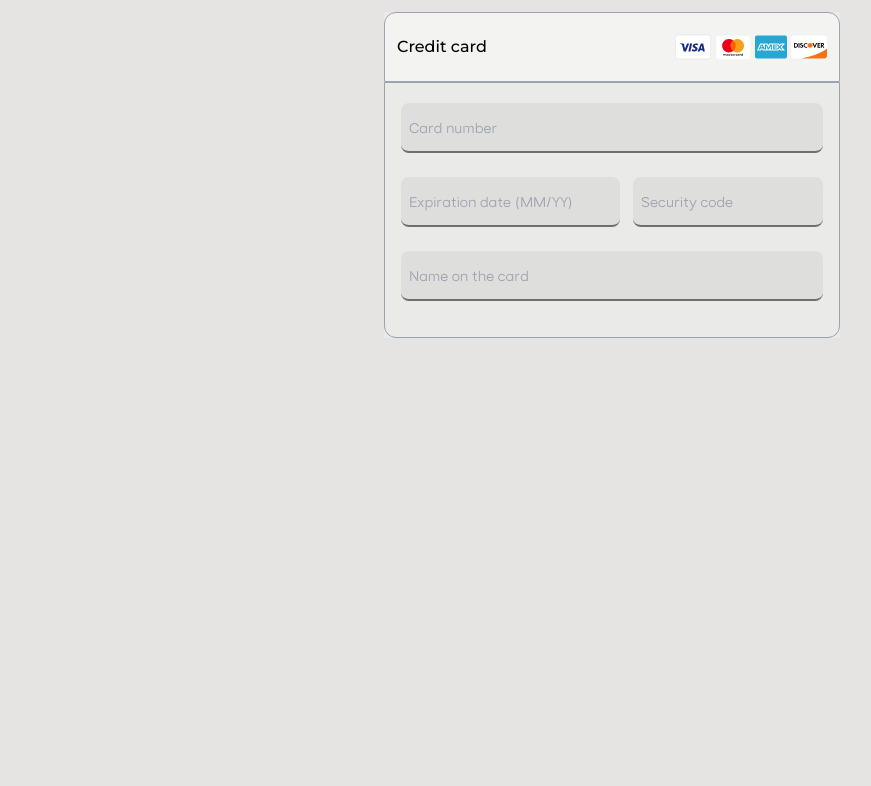
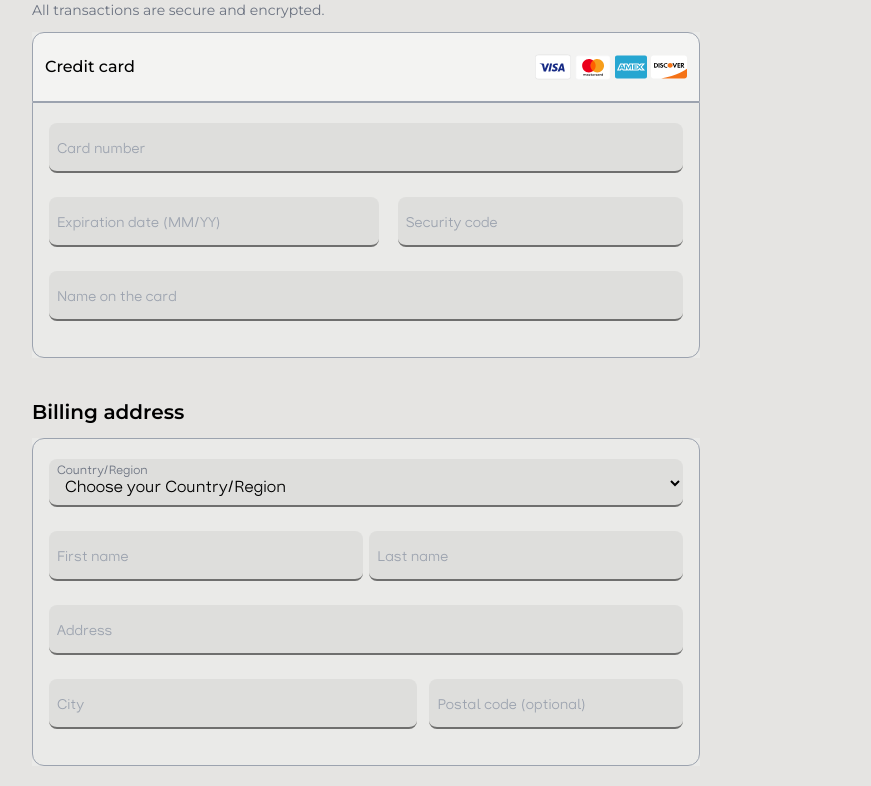
Before and after one commit to Eloi-Shema/Trapeloi-Website-Typescript, a React (Vite) app: page /checkout in a window 1280 px wide. Shown: the part 470-1256 px from the top of the page, without its empty margins (28-899 px from the left). Before the commit the page ends 864 px from the top, so only its background shows below. Built offline with nearby package versions, Linux system fonts and the light colour scheme; a web font is replaced by a local one.

Commit message:
Positioning of checkout page

```diff
--- a/src/Components/FAQ/FAQ.tsx
+++ b/src/Components/FAQ/FAQ.tsx
@@ -1,5 +1,4 @@
 import React, { useState } from "react";
-import "./FAQ.css";
 import arrow from "../../assets/icons/up-icon.png";
 import { motion } from "framer-motion";
 
--- a/src/Components/Footer/Footer.css
+++ /dev/null
@@ -1,8 +0,0 @@
-.privacy p {
-  margin-left: 20px;
-  transition: all 0.3s;
-}
-.privacy p:hover {
-  text-decoration: underline;
-  cursor: pointer;
-}
--- a/src/Components/Footer/Footer.tsx
+++ b/src/Components/Footer/Footer.tsx
@@ -1,5 +1,4 @@
 import React from "react";
-import "./Footer.css";
 import logo from "../../assets/logo-white.png";
 import {
   GmailIcon,
--- a/src/Pages/Checkout/Checkout.css
+++ b/src/Pages/Checkout/Checkout.css
@@ -21,7 +21,7 @@
   transition: background-color 9999s ease-in-out 0s;
 }
 
-.check-box span {
+.checkout-checkbox span {
   display: flex;
   width: 18px;
   height: 18px;
@@ -32,21 +32,21 @@
   position: relative;
   cursor: pointer;
 }
-.dark .check-box span {
+.dark .checkout-checkbox span {
   background-color: rgb(9, 16, 15);
   border: 1px solid rgb(115, 137, 135);
 }
 
-.check-box input:checked + span {
+.checkout-checkbox input:checked + span {
   background-color: rgb(168, 40, 248);
   border: 1px solid transparent;
 }
-.dark .check-box input:checked + span {
+.dark .checkout-checkbox input:checked + span {
   background-color: rgb(0, 182, 173);
   border: 1px solid transparent;
 }
 
-.check-box input:checked + span:after {
+.checkout-checkbox input:checked + span:after {
   content: "";
   position: absolute;
   left: 5px;
--- a/src/Pages/Checkout/Checkout.tsx
+++ b/src/Pages/Checkout/Checkout.tsx
@@ -40,10 +40,10 @@ const Checkout = () => {
   };
 
   return (
-    <div className="layout h-screen  bg-platinum dark:bg-bgBlack dark:text-white text-black font-montserrat">
+    <main className="layout flex xs:flex-col lg:flex-row bg-platinum dark:bg-bgBlack dark:text-white text-black font-montserrat px-10 py-5">
       <AltHeader2 />
 
-      <div className=" flex flex-col items-center mt-16 px-5">
+      <div className="flex flex-col lg:w-[59%] mt-16 px-5 overflow-hidden">
         <div className="flex flex-col items-center justify-center gap-3 mt-3">
           <p className="text-sm text-gray-600 dark:text-gray-300">
             Express checkout
@@ -86,7 +86,7 @@ const Checkout = () => {
             </label>
           </form>
           <div className="flex items-center mb-10">
-            <label className="check-box flex">
+            <label className="checkout-checkbox flex">
               <input type="checkbox" className="hidden" />
               <span className="transition-all duration-150 ease-linear"></span>
             </label>
@@ -97,7 +97,7 @@ const Checkout = () => {
           </div>
         </div>
 
-        <div className="leading-5">
+        <div className="leading-5 mb-10">
           <h3 className="font-semibold text-xl mb-3 font-montserrat">
             Payment
           </h3>
@@ -200,8 +200,124 @@ const Checkout = () => {
             </div>
           </div>
         </div>
+
+        <div className="leading-5">
+          <h3 className="font-semibold text-xl mb-3 font-montserrat">
+            Billing address
+          </h3>
+
+          <div className="bg-white/20 dark:bg-white/5">
+            <div className="payment flex flex-col px-4 gap-2 py-5 rounded-xl border border-gray-400 dark:border-gray-700">
+              <form className="relative flex flex-col">
+                <select
+                  id="country"
+                  className="peer w-full bg-black/5 dark:bg-white/5 px-3 pt-5 pb-2 mb-4 text-black dark:text-white rounded-lg border-b-2 border-black/50 dark:border-white/70 dark:focus:border-transparent focus:border-transparent dark:focus:border-blueGreen outline-none focus:ring-2 focus:ring-black/50 dark:focus:ring-white/60 transition-all duration-300"
+                >
+                  <option>Choose your Country/Region</option>
+                </select>
+
+                <label
+                  htmlFor="country"
+                  className="absolute left-2 top-1 text-gray-500 text-xs transition-all peer-placeholder-shown:top-1/4  peer-placeholder-shown:text-sm peer-placeholder-shown:text-gray-400 peer-focus:top-1 peer-focus:text-xs peer-focus:text-gray-500 dark:peer-focus:text-gray-400"
+                >
+                  Country/Region
+                </label>
+              </form>
+
+              <div className="flex items-center justify-between">
+                <form className="relative flex flex-col basis-[49.5%]">
+                  <input
+                    type="text"
+                    id="first-name"
+                    autoComplete="name"
+                    placeholder=""
+                    className="peer w-full bg-black/5 dark:bg-white/5 px-3 pt-5 pb-2 mb-4 text-black dark:text-white rounded-lg border-b-2 border-black/50 dark:border-white/70 dark:focus:border-transparent focus:border-transparent dark:focus:border-blueGreen outline-none focus:ring-2 focus:ring-black/50 dark:focus:ring-white/60 transition-all duration-300"
+                  />
+                  <label
+                    htmlFor="first-name"
+                    className="absolute left-2 top-1 text-gray-500 text-xs transition-all peer-placeholder-shown:top-1/4  peer-placeholder-shown:text-sm peer-placeholder-shown:text-gray-400 peer-focus:top-1 peer-focus:text-xs peer-focus:text-gray-500 dark:peer-focus:text-gray-400"
+                  >
+                    First name
+                  </label>
+                </form>
+
+                <form
+                  autoComplete="off"
+                  className="relative flex flex-col basis-[49.5%]"
+                >
+                  <input
+                    type="text"
+                    id="last-name"
+                    autoComplete="name"
+                    placeholder=""
+                    className="peer w-full bg-black/5 dark:bg-white/5 px-3 pt-5 pb-2 mb-4 text-black dark:text-white rounded-lg border-b-2 border-black/50 dark:border-white/70 dark:focus:border-transparent focus:border-transparent dark:focus:border-blueGreen outline-none focus:ring-2 focus:ring-black/50 dark:focus:ring-white/60 transition-all duration-300"
+                  />
+                  <label
+                    htmlFor="last-name"
+                    className="absolute left-2 top-1 text-gray-500 text-xs transition-all peer-placeholder-shown:top-1/4  peer-placeholder-shown:text-sm peer-placeholder-shown:text-gray-400 peer-focus:top-1 peer-focus:text-xs peer-focus:text-gray-500 dark:peer-focus:text-gray-400"
+                  >
+                    Last name
+                  </label>
+                </form>
+              </div>
+
+              <form className="relative flex flex-col">
+                <input
+                  type="text"
+                  id="address"
+                  autoComplete="billing address-line1"
+                  placeholder=""
+                  className="peer w-full bg-black/5 dark:bg-white/5 px-3 pt-5 pb-2 mb-4 text-black dark:text-white rounded-lg border-b-2 border-black/50 dark:border-white/70 dark:focus:border-transparent focus:border-transparent dark:focus:border-blueGreen outline-none focus:ring-2 focus:ring-black/50 dark:focus:ring-white/60 transition-all duration-300"
+                />
+                <label
+                  htmlFor="address"
+                  className="absolute left-2 top-1 text-gray-500 text-xs transition-all peer-placeholder-shown:top-1/4  peer-placeholder-shown:text-sm peer-placeholder-shown:text-gray-400 peer-focus:top-1 peer-focus:text-xs peer-focus:text-gray-500 dark:peer-focus:text-gray-400"
+                >
+                  Address
+                </label>
+              </form>
+
+              <div className="flex items-center justify-between">
+                <form className="relative flex flex-col basis-[58%]">
+                  <input
+                    type="text"
+                    id="city"
+                    autoComplete="off"
+                    placeholder=""
+                    className="peer w-full bg-black/5 dark:bg-white/5 px-3 pt-5 pb-2 mb-4 text-black dark:text-white rounded-lg border-b-2 border-black/50 dark:border-white/70 dark:focus:border-transparent focus:border-transparent dark:focus:border-blueGreen outline-none focus:ring-2 focus:ring-black/50 dark:focus:ring-white/60 transition-all duration-300"
+                  />
+                  <label
+                    htmlFor="city"
+                    className="absolute left-2 top-1 text-gray-500 text-xs transition-all peer-placeholder-shown:top-1/4  peer-placeholder-shown:text-sm peer-placeholder-shown:text-gray-400 peer-focus:top-1 peer-focus:text-xs peer-focus:text-gray-500 dark:peer-focus:text-gray-400"
+                  >
+                    City
+                  </label>
+                </form>
+
+                <form
+                  autoComplete="off"
+                  className="relative flex flex-col basis-[40%]"
+                >
+                  <input
+                    type="text"
+                    id="post"
+                    autoComplete="postal-code"
+                    placeholder=""
+                    className="peer w-full bg-black/5 dark:bg-white/5 px-3 pt-5 pb-2 mb-4 text-black dark:text-white rounded-lg border-b-2 border-black/50 dark:border-white/70 dark:focus:border-transparent focus:border-transparent dark:focus:border-blueGreen outline-none focus:ring-2 focus:ring-black/50 dark:focus:ring-white/60 transition-all duration-300"
+                  />
+                  <label
+                    htmlFor="post"
+                    className="absolute left-2 top-1 text-gray-500 text-xs transition-all peer-placeholder-shown:top-1/4  peer-placeholder-shown:text-sm peer-placeholder-shown:text-gray-400 peer-focus:top-1 peer-focus:text-xs peer-focus:text-gray-500 dark:peer-focus:text-gray-400"
+                  >
+                    Postal code (optional)
+                  </label>
+                </form>
+              </div>
+            </div>
+          </div>
+        </div>
       </div>
-    </div>
+    </main>
   );
 };
 
--- a/src/Pages/Login/Login.tsx
+++ b/src/Pages/Login/Login.tsx
@@ -32,7 +32,7 @@ const Login: React.FC = () => {
           </div>
 
           <div className="flex flex-col items-center justify-between justify-self-center w-96 h-[640px] py-10 dark:bg-bgBlack bg-platinum rounded-md xs:scale-90 md:scale-100 z-20">
-            <div className="flex items-center xs:text-lg md:text-xl lg:text-2xl text-black dark:text-white font-bold">
+            <div className="flex items-center text-2xl text-black dark:text-white font-bold">
               {loginState === "Login" ? (
                 <p className="font-montserrat">Sign In to&nbsp;</p>
               ) : (
```
Also changed, not shown: src/utils/icons/icons.tsx (+1 -1 lines), src/Components/FAQ/FAQ.css (deleted), 1 other file (tests, documents, lock files or other folders).
